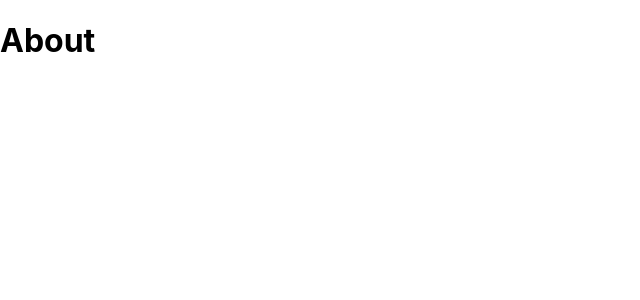
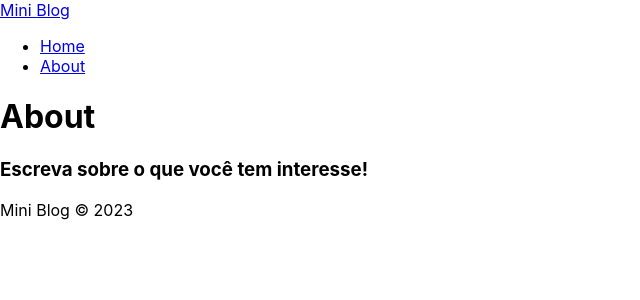
Before and after one commit to willy-deve/miniblog, a React (Create React App) app: page /about in a window 1280 px wide. Shown: the top 300 px of the page, without its empty margins (0-640 px from the left). Built offline with nearby package versions, Linux system fonts and the light colour scheme.

Commit message:
iniciando navbar e footer

```diff
--- /dev/null
+++ b/src/components/Footer/Footer.js
@@ -0,0 +1,16 @@
+import React from 'react';
+import styles from "./Footer.module.css"
+
+function Footer() {
+  return (
+    <footer>
+      <h3>Escreva sobre o que você tem interesse! </h3>
+      <p>Mini Blog &copy; 2023</p>
+    </footer>
+
+
+
+  );
+}
+
+export default Footer;
--- /dev/null
+++ b/src/components/Navbar/Navbar.js
@@ -0,0 +1,26 @@
+import React from 'react';
+import { NavLink } from 'react-router-dom';
+import styles from "./Navbar.module.css"
+
+function Navbar() {
+  return (
+    <nav>
+      <NavLink to="/">
+        Mini <span>Blog</span>
+      </NavLink>
+
+      <ul>
+        <li>
+          <NavLink to="/">Home</NavLink>
+        </li>
+        <li>
+          <NavLink to="/about">About</NavLink>
+        </li>
+      </ul>
+
+
+    </nav>
+  );
+}
+
+export default Navbar;
--- a/src/routes/AppRoutes.js
+++ b/src/routes/AppRoutes.js
@@ -1,15 +1,19 @@
 import React from 'react';
 import { BrowserRouter, Route, Routes } from 'react-router-dom';
+import Footer from '../components/Footer/Footer';
+import Navbar from '../components/Navbar/Navbar';
 import About from '../pages/About/About';
 import Home from '../pages/Home/Home';
 
 function AppRoutes() {
   return (
     <BrowserRouter>
+      <Navbar />
       <Routes>
         <Route path='/' element={<Home />} />
         <Route path='/about' element={<About />} />
       </Routes>
+      <Footer />
     </BrowserRouter>
   );
 }
```
Also changed, not shown: src/components/Footer/Footer.module.css (added), src/components/Navbar/Navbar.module.css (added).
